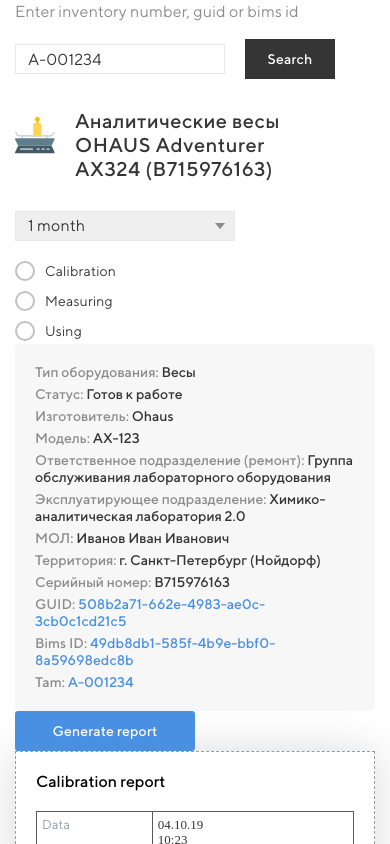
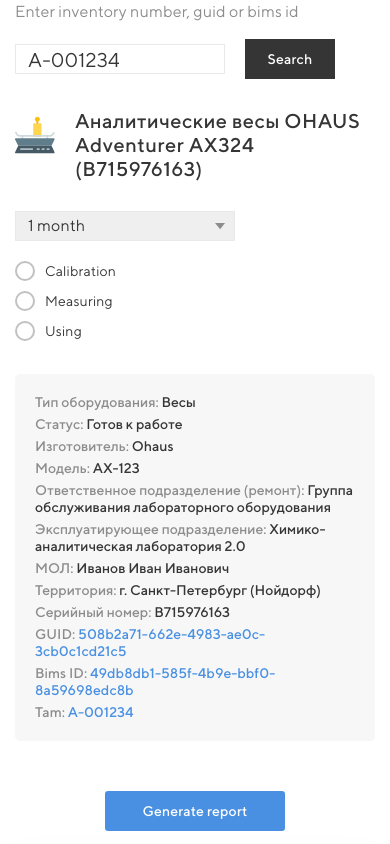
Before and after one commit to Anatov777/calibration, a website: page app/index.html in a window 390 px wide. Shown: the top 844 px of the page. Drawn offline with Linux system fonts and the light colour scheme.

Commit message:
adaptive added

```diff
--- a/app/scss/_global.scss
+++ b/app/scss/_global.scss
@@ -23,7 +23,6 @@
 h4,
 p,
 ul[class],
-ol[class],
 li,
 figure,
 figcaption,
--- a/app/scss/_media.scss
+++ b/app/scss/_media.scss
@@ -31,7 +31,7 @@
     display: grid;
     grid-template-columns: minmax(50px, 30%) 1fr;
     grid-gap: 20px;
-    border: 1px solid rgb(95, 88, 88);
+    border: 1px solid #e9e9e9;
   }
   .report-details__cell::before {
     content: attr(data-name);
@@ -43,7 +43,7 @@
     margin: 5px;
   }
   .report-details__cell > div {
-    border-left: 1px solid rgb(95, 88, 88);
+    border-left: 1px solid #e9e9e9;
     padding: 5px;
   }
   .buffer-solutions + .buffer-solutions {
@@ -62,4 +62,17 @@
   .report-details h2 {
     grid-column: 1;
   }
+  .report-basis {
+    grid-template-columns: 1fr;
+  }
+  .report-basis .device-info {
+    grid-row: 3;
+    grid-column: 1;
+  }
+  .generate-report {
+    justify-self: center;
+  }
+  .report-basis .device-title h1 {
+    max-width: 100%;
+  }
 }
--- a/app/scss/style.scss
+++ b/app/scss/style.scss
@@ -23,7 +23,7 @@
   align-items: center;
   gap: 20px;
   margin-top: 15px;
-  &__input {
+  .search__input {
     height: 30px;
     width: 100%;
     max-width: 210px;
@@ -31,14 +31,14 @@
     border: 1px solid #e9e9e9;
     font-family: TT Norms;
     font-weight: normal;
-    font-size: 16px;
+    font-size: 20px;
     line-height: 24px;
     display: flex;
     align-items: center;
     letter-spacing: 0.16px;
     color: $black;
   }
-  &__btn {
+  .search__btn {
     font-family: TT Norms;
     font-weight: 500;
     font-size: 14px;
@@ -65,17 +65,21 @@
 
 .report-basis {
   display: grid;
+  grid-template-columns: 1fr minmax(300px, 550px);
+  column-gap: 65px;
+  row-gap: 30px;
   margin-top: 30px;
   .device-title {
     display: flex;
     gap: 20px;
+
     img {
       width: 40px;
       height: 40px;
       margin-top: 6px;
     }
     h1 {
-      font-family: TT Norms;
+      font-family: TT Norms, monospace;
       font-weight: 500;
       font-size: 20px;
       line-height: 24px;
@@ -87,7 +91,6 @@
   .report-presets {
     display: flex;
     flex-direction: column;
-    margin-top: 30px;
     .report-interval {
       max-width: 220px;
       position: relative;
@@ -105,7 +108,6 @@
         letter-spacing: 0.16px;
         color: $black;
         width: 100%;
-        outline: none;
         cursor: pointer;
       }
       &::after {
@@ -124,7 +126,7 @@
       flex-direction: column;
       gap: 7px;
       margin-top: 20px;
-      &__item {
+      .report-type__item {
         .report-type__radio {
           position: absolute;
           z-index: -1;
@@ -166,6 +168,12 @@
           position: absolute;
           left: 5px;
         }
+        .report-type__radio:focus + label::before {
+          box-shadow: 0 0 0 0.2rem rgba(0, 123, 255, 0.25);
+        }
+        .report-type__radio:focus:not(:checked) + label::before {
+          border-color: #80bdff;
+        }
       }
     }
   }
@@ -176,6 +184,8 @@
     width: 100%;
     padding: 20px;
     min-height: 330px;
+    grid-column: 2;
+    grid-row: 1 / span 3;
     li {
       font-family: TT Norms;
       font-weight: 500;
@@ -210,6 +220,7 @@
     height: 40px;
     border: none;
     cursor: pointer;
+    margin-top: 20px;
     transition-duration: 0.4s;
     &:hover {
       background: rgba(255, 255, 255, 0.2);
@@ -224,6 +235,7 @@
   box-shadow: 0px 0px 40px rgba(0, 0, 0, 0.15);
   max-width: 900px;
   padding: 40px 40px 60px 40px;
+  margin-top: 45px;
   h2 {
     font-family: TT Norms;
     font-weight: 500;
```
Also changed, not shown: app/css/style.min.css.
